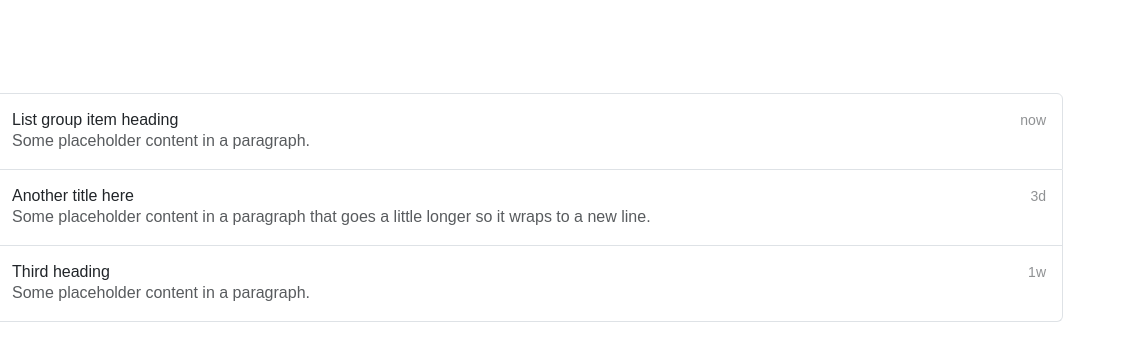
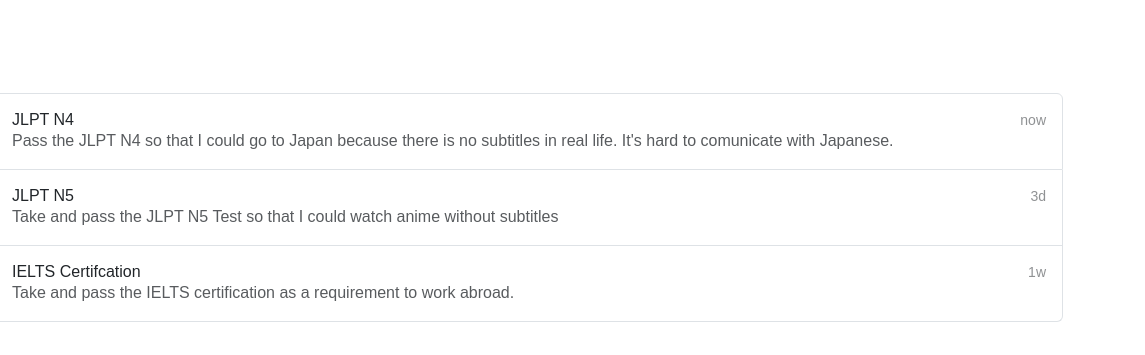
Before and after one commit to roebenhood/mp1, a plain HTML site: page pages/career.html in a window 1280 px wide. Shown: the part 407-762 px from the top of the page, 135-1280 px from the left. Drawn offline with nearby package versions, Linux system fonts and the light colour scheme.

Commit message:
modified career list

```diff
--- a/pages/career.html
+++ b/pages/career.html
@@ -110,9 +110,10 @@
           />
           <div class="d-flex gap-2 w-100 justify-content-between">
             <div>
-              <h6 class="mb-0">List group item heading</h6>
+              <h6 class="mb-0">JLPT N4</h6>
               <p class="mb-0 opacity-75">
-                Some placeholder content in a paragraph.
+                Pass the JLPT N4 so that I could go to Japan because there is no
+                subtitles in real life. It's hard to comunicate with Japanese.
               </p>
             </div>
             <small class="opacity-50 text-nowrap">now</small>
@@ -132,10 +133,10 @@
           />
           <div class="d-flex gap-2 w-100 justify-content-between">
             <div>
-              <h6 class="mb-0">Another title here</h6>
+              <h6 class="mb-0">JLPT N5</h6>
               <p class="mb-0 opacity-75">
-                Some placeholder content in a paragraph that goes a little
-                longer so it wraps to a new line.
+                Take and pass the JLPT N5 Test so that I could watch anime
+                without subtitles
               </p>
             </div>
             <small class="opacity-50 text-nowrap">3d</small>
@@ -155,9 +156,10 @@
           />
           <div class="d-flex gap-2 w-100 justify-content-between">
             <div>
-              <h6 class="mb-0">Third heading</h6>
+              <h6 class="mb-0">IELTS Certifcation</h6>
               <p class="mb-0 opacity-75">
-                Some placeholder content in a paragraph.
+                Take and pass the IELTS certification as a requirement to work
+                abroad.
               </p>
             </div>
             <small class="opacity-50 text-nowrap">1w</small>
```
